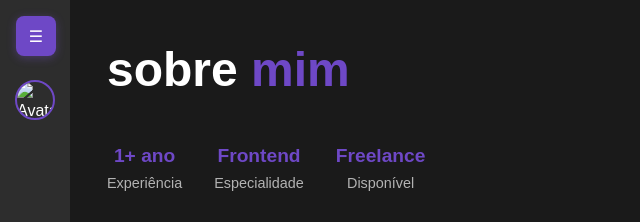
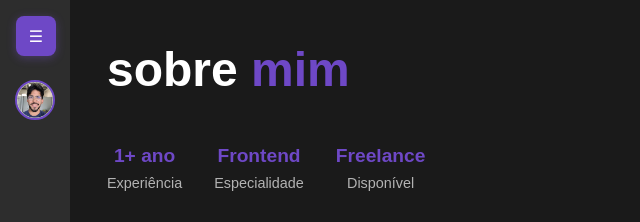
Before and after one commit to daviorlando/cv-davi-orlando, a plain HTML site: page index.html in a window 1280 px wide. Shown: the top 222 px of the page, 0-640 px from the left. Drawn offline with Linux system fonts and the light colour scheme; the site is published under a folder, as on GitHub Pages, so addresses that start at the root find nothing.

Commit message:
Update navbar.html

```diff
--- a/navbar.html
+++ b/navbar.html
@@ -4,7 +4,7 @@
 
     <!-- perfil -->
     <div class="profile-section">
-        <img src="/img/perfil.png" alt="Avatar" class="profile-img">
+        <img src="img/perfil.png" alt="Avatar" class="profile-img">
         <div class="profile-name">Davi Orlando</div>
         <div class="profile-title">Desenvolvedor Web</div>
     </div>
```
